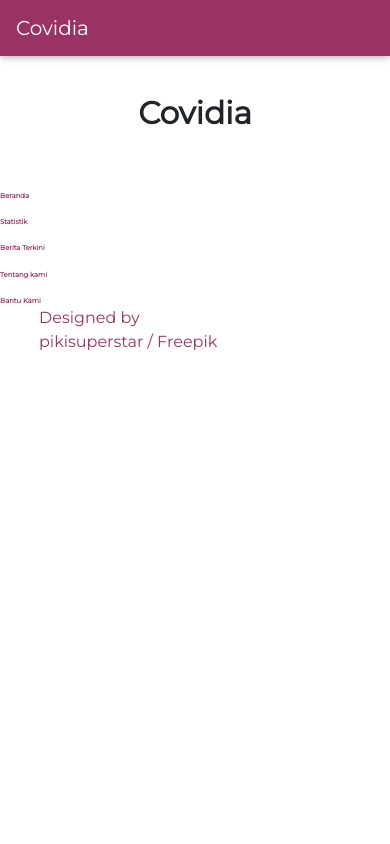
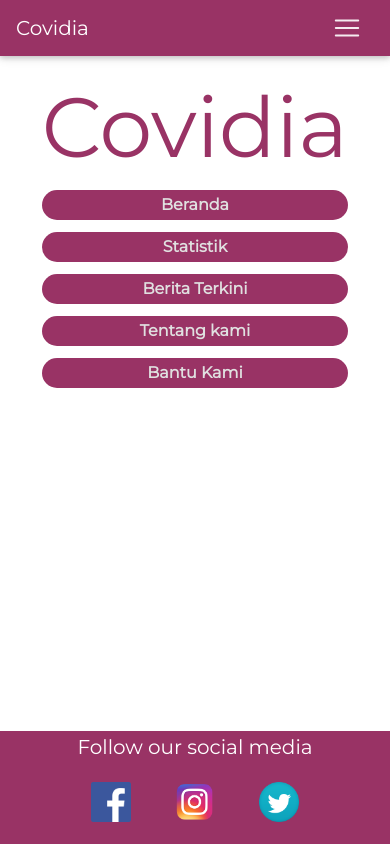
Before and after one commit to crazould/covidia, a website: page views/home.html in a window 390 px wide. Shown: the top 844 px of the page. Drawn offline with nearby package versions, Linux system fonts and the light colour scheme; files that its build step writes are made by us from their sources; files whose address does not match are found by name.

Commit message:
fix navbar responsive

```diff
--- a/public/app.css
+++ b/public/app.css
@@ -10,6 +10,18 @@ body {
 .home-menu{
     font-weight: 900;
     font-size: 1.75vw;
+    width: 100%;
+    padding: 1%;
+    text-align: center;
+    background-color: #993365;
+    transition: 200ms;
+    border-radius: 1.5rem;
+}
+
+.home-menu:hover{
+    background-color: #530229;
+    transition: 200ms;
+
 }
 
 .bold-1{
@@ -26,9 +38,9 @@ body {
 }
 
 .headline{
-    font-size: 8vw;
-    margin-top: 10%;
-    margin-bottom: 15%;
+
+    font-size: 7.5rem;
+    font-weight: bolder;
 }
 
 .text-end{
@@ -41,19 +53,25 @@ body {
 
 .my-purple{
     color: #993365;
+    transition: 200ms;
 }
 
 .bg-purple{
     background-color: #993365;
+    transition: 200ms;
+
 }
 
 a.my-purple:hover{
     color: #530229;
 }
 
-
 .my-container{
-    height: 1080px;
+    min-height: 80vh;
+    padding-top: 2%;
+    padding-left: 5%;
+    padding-right: 5%;
+    padding-bottom: 1%;
 }
 
 .horizontal-center{
@@ -71,7 +89,7 @@ a.my-purple:hover{
 .grid-layout {
     width: 100%;
     display: grid;
-    gap: 1rem;
+    gap: 0.75rem;
     grid-template-columns: repeat(auto-fit, minmax(50%, 1fr));
     grid-auto-rows: auto;
 }
@@ -83,23 +101,26 @@ a.my-purple:hover{
 .covid-ilustration{
     height: 100%;
     width: 100%;
-    background-image: url("/public/bkg.jpg");
+    background-image: url("bkg.jpg");
     background-size: 100% 100%;
 }
 
-.covid-ilustration > a{
-
+.ilustration-group > a{
+    display: block;
+    width: 100%;
+    text-align: right;
 }
 
-.home-text-group{
+.text-group{
+    margin-left: 11%;
     height: 100%;
 }
 
-.home-ilustration-group{
-    height: 100%;
-    width: 50%;
-    margin-left: 10%;
+.ilustration-group{
+    height: 500px;
+    width: 800px;
 }
+
 
 .center{
     display: flex;
@@ -107,6 +128,10 @@ a.my-purple:hover{
     justify-content: center;
 }
 
+
+main > section {
+    height: 100%;
+}
 
 
 
@@ -180,21 +205,29 @@ footer > h2{
 }
 
 
-@media only screen and (min-width: 430px) {
-    .span-col{
-        grid-column: span 2 / auto;
+@media only screen and (max-width: 430px) {
+
+    .headline{
+        font-size: 5.25rem;
     }
+
+
+
+
+    .home-menu{
+        font-size: 1rem;
+        width: 100%;
+        padding: 1%;
+        text-align: center;
+        background-color: #993365;
+        transition: 200ms;
+        border-radius: 1.5rem;
+    }
+
+
 }
 
 @media only screen and (max-width: 800px) {
-    /* .bold{
-        font-weight: 900;
-        font-size: 50px;
-    }
-
-    .headline{
-        font-size: 5vw;
-    } */
 
     .logo-group > a{
         margin-left: 6%;
@@ -207,5 +240,18 @@ footer > h2{
         -webkit-filter: grayscale(0);
     }
 
+}
+
+
+@media only screen and (max-width: 1030px) {
+
+    .ilustration-group{
+        display: none;
+    }
+
+    .text-group{
+        margin-left: 0;
+        height: 100%;
+    }
 
 }
--- a/views/home.html
+++ b/views/home.html
@@ -12,9 +12,14 @@
 </head>
 <body>
 
-    <nav class="navbar navbar-expand-sm sticky-top navbar-dark bg-purple">
+    <nav class="navbar navbar-expand-lg navbar-dark bg-purple">
         <a class="navbar-brand" href="/">Covidia</a>
-        <ul class="navbar-nav nav mr-auto justify-content-end collapse navbar-collapse">
+        <button class="navbar-toggler" type="button" data-toggle="collapse" data-target="#navbarNav"
+        aria-controls="navbarNav" aria-expanded="false" aria-label="Toggle navigation">
+        <span class="navbar-toggler-icon"></span>
+        </button>
+        <div class="collapse navbar-collapse " id="navbarNav" >
+            <ul class="navbar-nav nav mr-auto justify-content-end">
                 <li class="nav-item active">
                     <a class="nav-link text-light " href="/">Beranda</a>
                 </li>
@@ -31,35 +36,34 @@
                     <a class="nav-link text-light" href="/support">Bantu Kami</a>
                 </li>
             </ul>
+        </div>
     </nav>
 
-
-
     <main class="my-container">
-        <section>
-            <div class="home-text-group">
-                <h1 class="text-center bold headline">
+        <section class="center">
+            <div class="text-group">
+                <div class="headline my-purple">
                     Covidia
-                </h1>
+                </div>
                 <div class="grid-layout">
-                    <div class="home-menu ">
-                        <a href="/" class="my-purple">Beranda</a>
+                    <div class="home-menu">
+                        <a href="/" class="text-light">Beranda</a>
                     </div>
                     <div class="home-menu">
-                        <a href="/statistics" class="my-purple">Statistik</a>
+                        <a href="/statistics" class="text-light">Statistik</a>
+                    </div>
+                    <div class="home-menu">
+                        <a href="/news" class="text-light">Berita Terkini</a>
                     </div>
                     <div class="home-menu ">
-                        <a href="/news" class="my-purple">Berita Terkini</a>
+                        <a href="/about" class="text-light">Tentang kami</a>
                     </div>
-                    <div class="home-menu ">
-                        <a href="/about" class="my-purple">Tentang kami</a>
-                    </div>
-                    <div class="home-menu ">
-                        <a href="/support" class="my-purple">Bantu Kami</a>
+                    <div class="home-menu">
+                        <a href="/support" class="text-light">Bantu Kami</a>
                     </div>
                 </div>
-            </div>
-            <div class="home-ilustration-group">
+            </div >
+            <div class="ilustration-group">
                 <div class="covid-ilustration"></div>
                 <a href="http://www.freepik.com" class="my-purple">Designed by pikisuperstar / Freepik</a>
             </div>
```
Also changed, not shown: views/about.html (+10 -4 lines), views/news.html (+11 -5 lines), views/statistics.html (+11 -6 lines), views/support.html (+12 -6 lines). Lines whose indentation alone changed are shown as unchanged.
